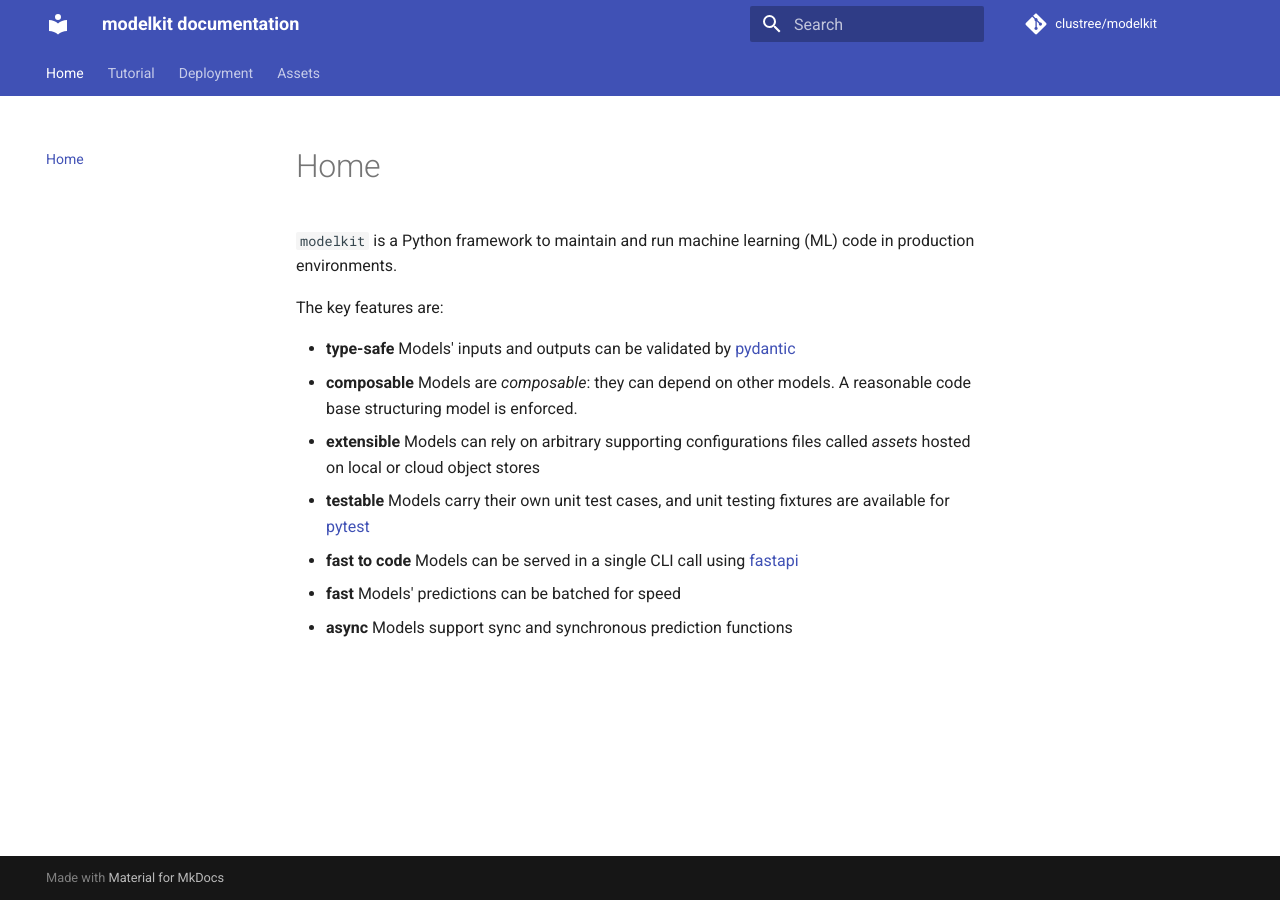
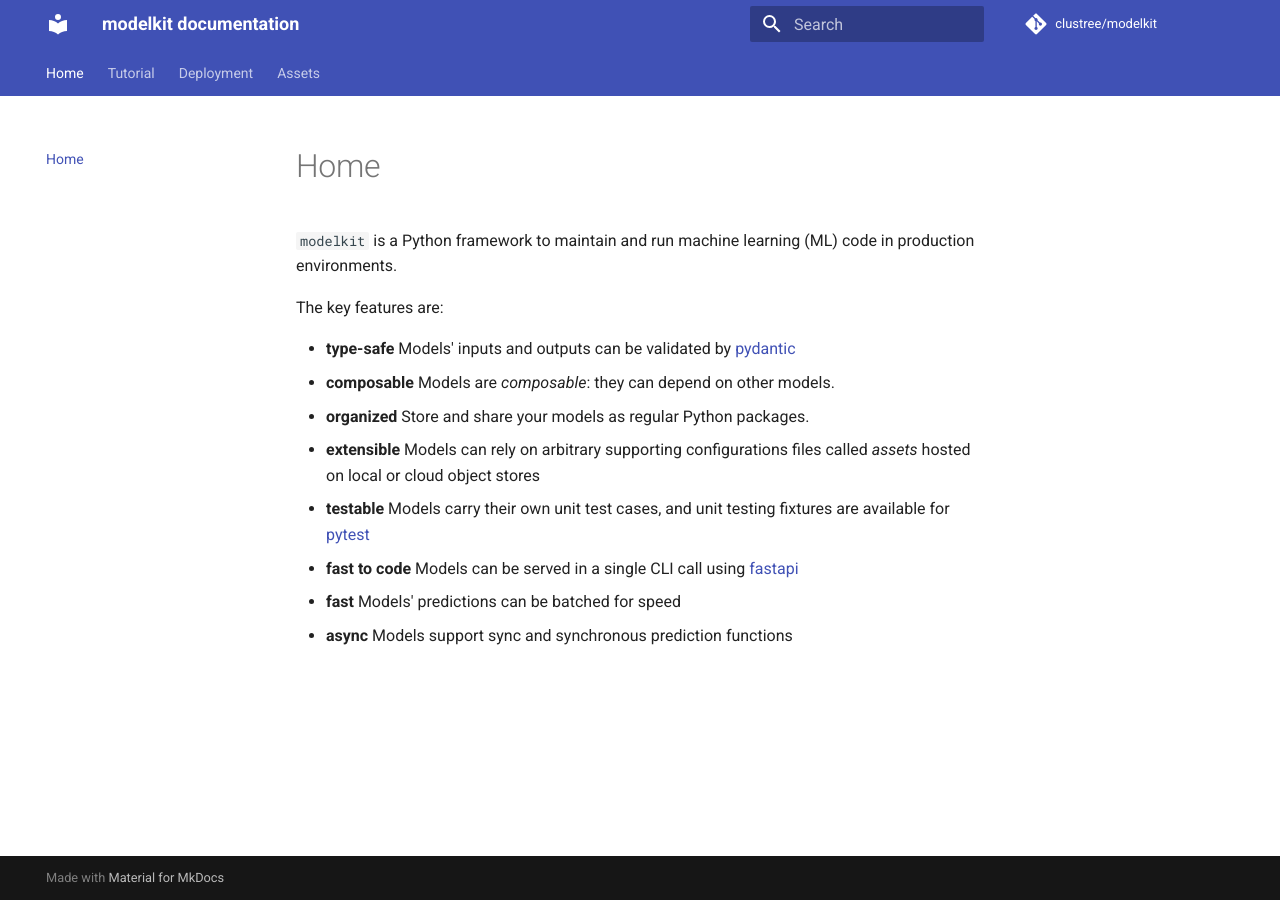
Before and after one commit to Cornerstone-OnDemand/modelkit, an MkDocs documentation site: the page built from docs/index.md, in a window 1280 px wide. Built offline with MkDocs 1.6.1 and Material for MkDocs 9.7.7, drawn with Linux system fonts in a browser that asks for light colours; comment, search, counter and statistics services are not loaded.

Commit message:
docs: add another key feature

```diff
--- a/docs/index.md
+++ b/docs/index.md
@@ -3,7 +3,8 @@
 The key features are:
 
 - **type-safe** Models' inputs and outputs can be validated by [pydantic](https://pydantic-docs.helpmanual.io/)
-- **composable** Models are *composable*: they can depend on other models. A reasonable code base structuring model is enforced.
+- **composable** Models are *composable*: they can depend on other models.
+- **organized** Store and share your models as regular Python packages.
 - **extensible** Models can rely on arbitrary supporting configurations files called *assets* hosted on local or cloud object stores
 - **testable** Models carry their own unit test cases, and unit testing fixtures are available for [pytest](https://docs.pytest.org/en/6.2.x/)
 - **fast to code** Models can be served in a single CLI call using [fastapi](https://fastapi.tiangolo.com/)
```
